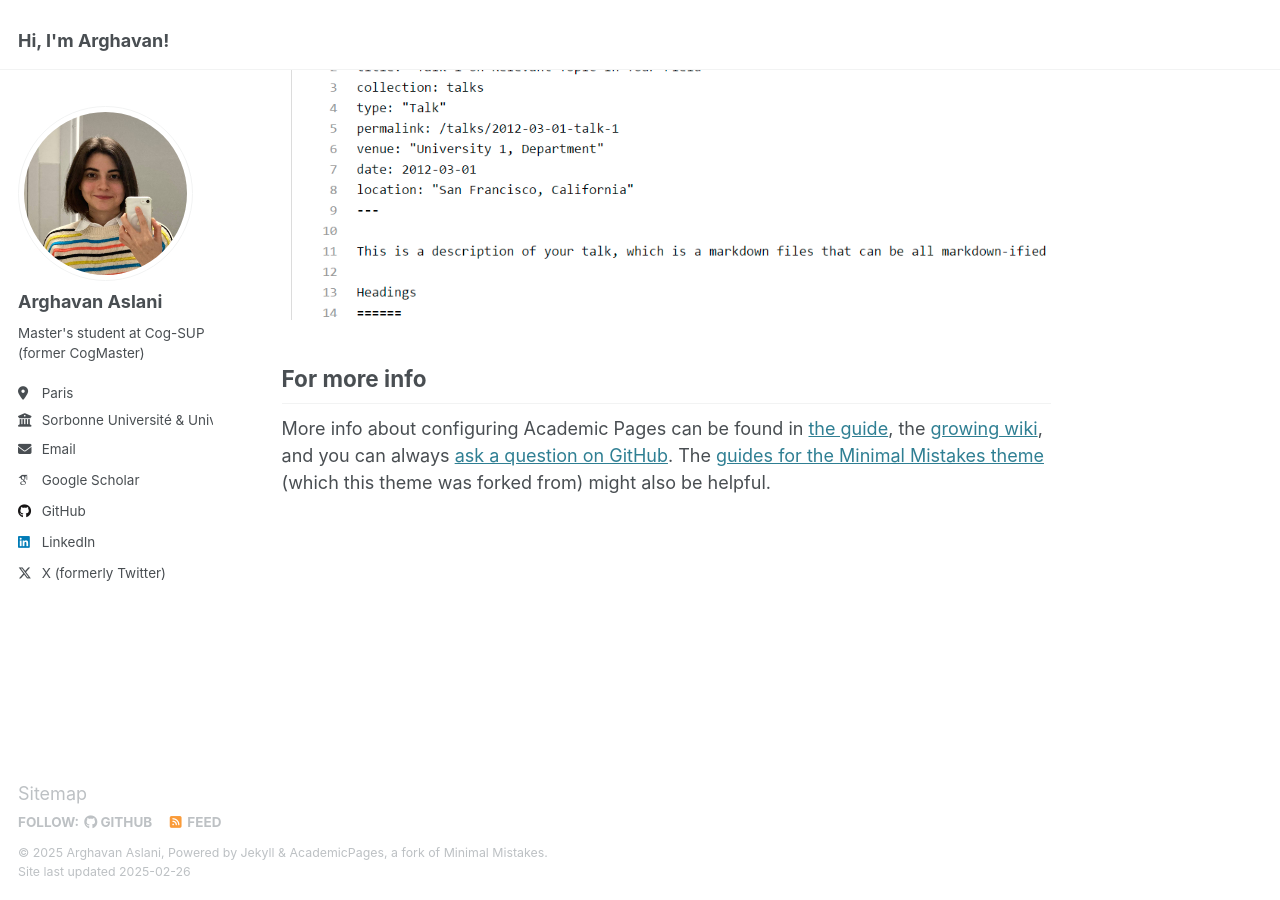
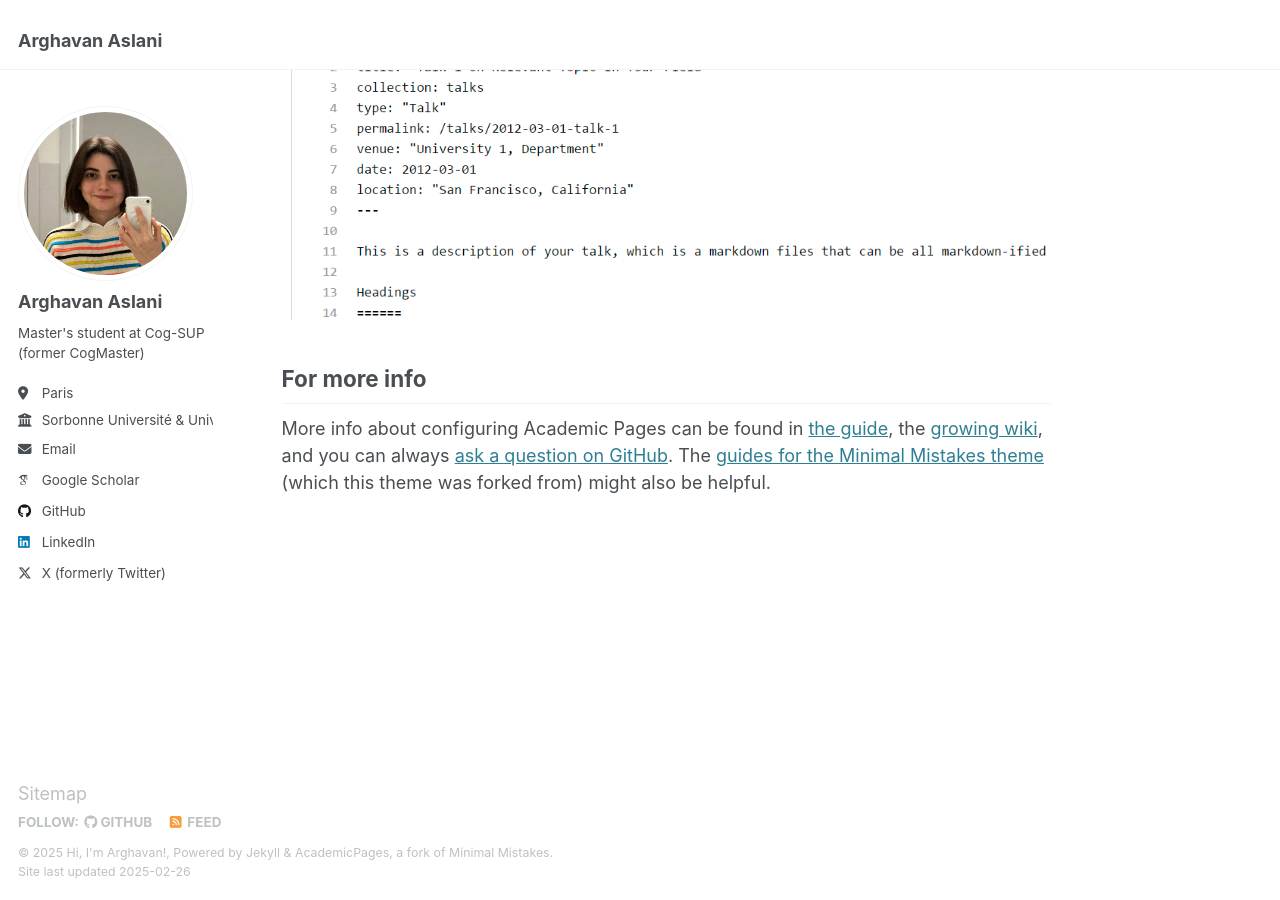
Before and after one commit to arghavanaslani/arghavanaslani.github.io, a Jekyll site: the page built from _pages/about.md, in a window 1280 px wide and 900 px high, scrolled down 2614 px. Built offline with Jekyll 4.4.1, drawn with Linux system fonts in a browser that asks for light colours; some web fonts are replaced.

Commit message:
info added

```diff
--- a/_config.yml
+++ b/_config.yml
@@ -9,9 +9,9 @@
 # Basic Site Settings
 locale                   : "en-US"
 site_theme               : "default"
-title                    : "Hi, I'm Arghavan!"
+title                    : "Arghavan Aslani"
 title_separator          : "-"
-name                     : &name "Arghavan Aslani"
+name                     : &name "Hi, I'm Arghavan!"
 description              : &description "personal description"
 url                      : https://arghavanaslani.github.io # the base hostname & protocol for your site e.g. "https://[your GitHub username].github.io"
 baseurl                  : "" # the subpath of your site, e.g. "/blog"
```
